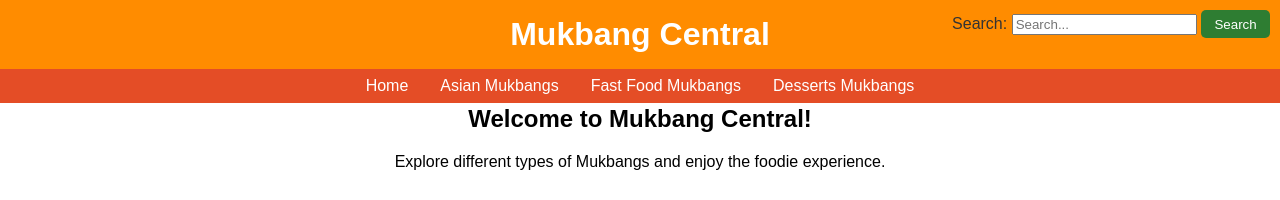
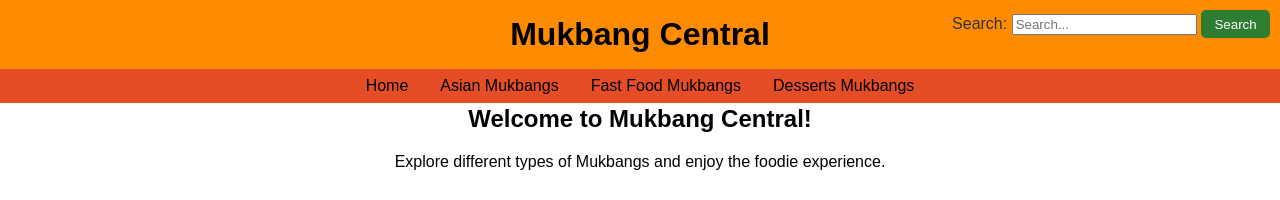
Before and after one commit to MansiRathi/website-1-errors-fix, a plain HTML site: page index.html in a window 1280 px wide. Shown: the top 200 px of the page. Drawn offline with Linux system fonts and the light colour scheme.

Commit message:
fix:fixed few more contrast errors

```diff
--- a/style.css
+++ b/style.css
@@ -28,7 +28,7 @@ header {
 
 h1 {
     margin: 0;
-    color: #fff;
+    color: #000; /* Change to a darker color for better contrast */
 }
 
 .search-box {
@@ -55,7 +55,7 @@ nav ul {
 
 nav a {
     text-decoration: none;
-    color: #fff;
+    color: #000; /* Change to a darker color for better contrast */
     padding: 0.5em 1em;
 }
 
```
